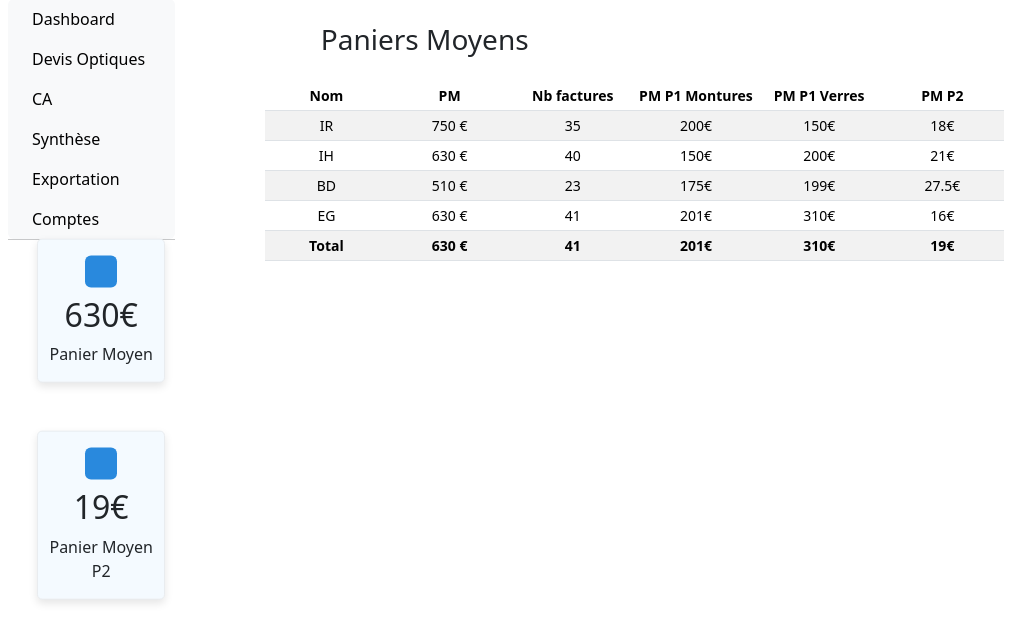
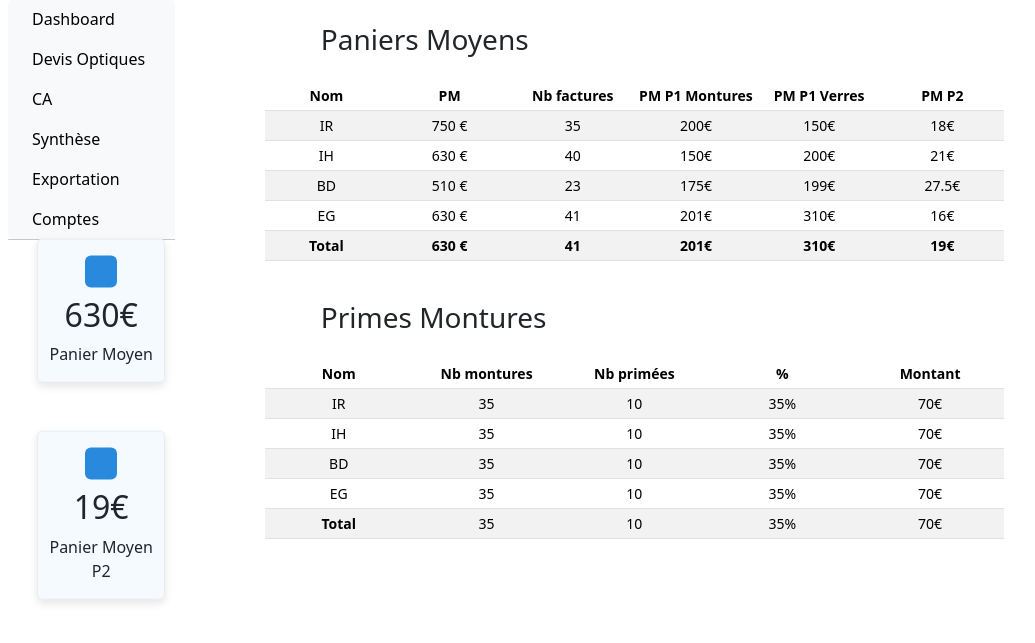
Before and after one commit to joyhure/Optitop_java, a PHP site: page /average-basket.php in a window 1280 px wide. Shown: the part 157-800 px from the top of the page, without its empty margins (110-1145 px from the left). Run offline with PHP 8.4, Linux system fonts and the light colour scheme; some libraries are stand-ins or nearby versions.

Commit message:
Ajout de la section "Primes Montures" avec un tableau récapitulatif dans la page Paniers Moyens. Mise à jour du lien dans le tableau de bord et modification du titre dans la barre de navigation. Amélioration de l'affichage des informations non validées dans la page Devis.

```diff
--- a/public/average-basket.php
+++ b/public/average-basket.php
@@ -82,6 +82,63 @@
           </tr>
         </tbody>
       </table>
+
+      <div class="d-flex d-inline-flex my-4">
+        <div class="d-inline-flex align-items-center justify-content-center fs-2">
+          <svg class="bi svg-average-basket rounded" width="1em" height="1em">
+            <use xlink:href="../node_modules/bootstrap-icons/bootstrap-icons.svg#piggy-bank"></use>
+          </svg>
+        </div>
+        <h3 class="px-4 mb-0">Primes Montures</h3>
+      </div>
+      <table class="table table-striped table-sm">
+        <thead>
+          <tr>
+            <th scope="col" class="table-col-w15 text-center">Nom</th>
+            <th scope="col" class="table-col-w15 text-center">Nb montures</th>
+            <th scope="col" class="table-col-w15 text-center">Nb primées</th>
+            <th scope="col" class="table-col-w15 text-center">%</th>
+            <th scope="col" class="table-col-w15 text-center">Montant</th>
+          </tr>
+        </thead>
+        <tbody>
+          <tr>
+            <td class="text-center">IR</td>
+            <td class="text-center">35</td>
+            <td class="text-center">10</td>
+            <td class="text-center">35%</td>
+            <td class="text-center">70€</td>
+          </tr>
+          <tr>
+            <td class="text-center">IH</td>
+            <td class="text-center">35</td>
+            <td class="text-center">10</td>
+            <td class="text-center">35%</td>
+            <td class="text-center">70€</td>
+          </tr>
+          <tr>
+            <td class="text-center">BD</td>
+            <td class="text-center">35</td>
+            <td class="text-center">10</td>
+            <td class="text-center">35%</td>
+            <td class="text-center">70€</td>
+          </tr>
+          <tr>
+            <td class="text-center">EG</td>
+            <td class="text-center">35</td>
+            <td class="text-center">10</td>
+            <td class="text-center">35%</td>
+            <td class="text-center">70€</td>
+          </tr>
+          <tr>
+            <td class="text-center fw-bold">Total</td>
+            <td class="text-center">35</td>
+            <td class="text-center">10</td>
+            <td class="text-center">35%</td>
+            <td class="text-center">70€</td>
+          </tr>
+        </tbody>
+      </table>
     </section>
     <section id="summary" class="d-flex flex-column justify-content-center align-items-center gap-5">
       <div class="card px-1 py-3 w-100">
--- a/public/components/navbar.php
+++ b/public/components/navbar.php
@@ -24,7 +24,7 @@
             <?php if ($pageTitle !== "Paniers Moyens") : ?>
                 <li>
                     <a href="average-basket.php" class="nav-link link-body-emphasis px-4">
-                        Paniers Moyens
+                        Paniers Moyens & Prime
                     </a>
                 </li>
             <?php endif; ?>
```
Also changed, not shown: public/Dashboard.php (+6 -1 lines), public/quotations.php (+7 -1 lines).
